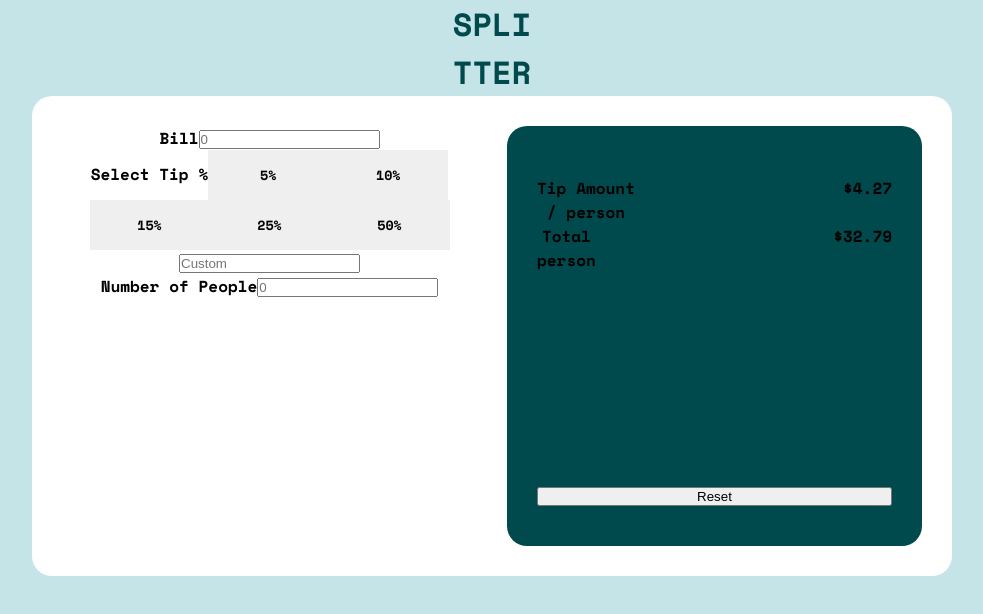
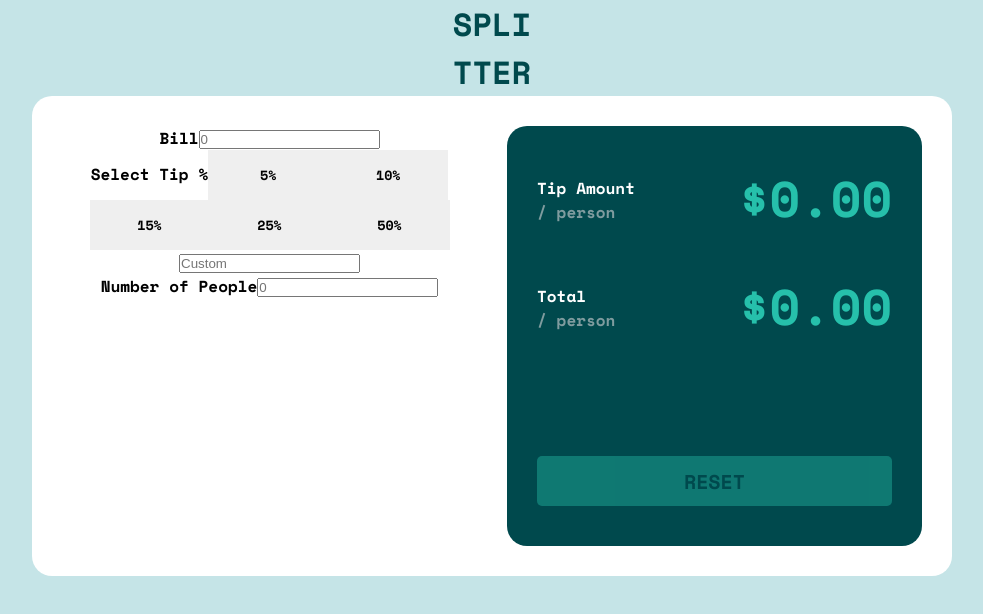
Before and after one commit to sandlerz/Tip-calculator-app-main, a React (Create React App) app: page / in a window 1280 px wide. Shown: the top 614 px of the page, without its empty margins (148-1131 px from the left). Built offline with nearby package versions, Linux system fonts and the light colour scheme.

Commit message:
funcionality almost done, working in styling

```diff
--- a/src/Components/Bill.js
+++ b/src/Components/Bill.js
@@ -1,14 +1,16 @@
-export default function Bill() {
+export default function Bill(props) {
+
   return (
     <div>
       <label htmlFor="bill">Bill</label>
       <input
-        type="text"
+        type="number"
         id="bill"
         placeholder="0"
-
+        name="bill"
+        value={props.bill}
+        onChange={props.handleBill}
       />
-
     </div>
   )
 }
--- a/src/Components/Calculator.js
+++ b/src/Components/Calculator.js
@@ -1,24 +1,68 @@
-import Bill from './Bill'
-import SelectTip from './SelectTip'
-import NumberOfPeople from './NumberOfPeople'
-import TipAmount from './TipAmount'
-import Total from './Total'
+import React, { useEffect, useState } from "react";
 
-import '../Style/calculator.css'
+import Bill from "./Bill";
+import SelectTip from "./SelectTip";
+import NumberOfPeople from "./NumberOfPeople";
+import TipAmount from "./TipAmount";
+import Total from "./Total";
+
+import "../Style/calculator.css";
 
 export default function Calculator() {
+  const [calculator, setCalculator] = useState({
+    bill: "",
+    tip: "",
+    numberOfPeople: "",
+    reset: false,
+  });
+
+  const handleCalculator = (event) => {
+    const { value, name } = event.target;
+    setCalculator((prev) => ({
+      ...prev,
+      reset: true,
+      [name]: Number(value),
+    }));
+  };
+
+  const reset = () => {
+    setCalculator({
+      bill: "",
+      tip: "",
+      numberOfPeople: "",
+      reset: false,
+    });
+  };
+
+  console.log()
+
+  const bill = calculator.bill;
+  const tip = calculator.tip;
+  const numberOfPeople = calculator.numberOfPeople;
+
+  const totalTip = (bill * tip) / 100;
+  const tipPerson = totalTip / numberOfPeople;
+
   return (
-    <div className='Calculator'>
-      <div className='left-container'>
-        <Bill />
-        <SelectTip />
-        <NumberOfPeople />
+    <div className="Calculator">
+      <div className="left-container">
+        <Bill handleBill={handleCalculator} bill={calculator.bill} />
+        <SelectTip handleTip={handleCalculator} tip={calculator.tip}/>
+        <NumberOfPeople handlePeople={handleCalculator} numberOfPeople={calculator.numberOfPeople}/>
       </div>
-      <div className='right-container'>
-        <TipAmount />
-        <Total />
-        <button className='reset'>Reset</button>
+      <div className="right-container">
+        <TipAmount result={tipPerson.toFixed(2)} />
+        <Total result={totalTip.toFixed(2)} />
+
+        { calculator.reset ?
+          <button onClick={reset} className="btn-reset">
+          Reset
+          </button> :
+          <button className="btn-reset-unselect">
+          Reset
+          </button>
+        }
       </div>
     </div>
-  )
+  );
 }
--- a/src/Components/NumberOfPeople.js
+++ b/src/Components/NumberOfPeople.js
@@ -1,12 +1,15 @@
-export default function NumberOfPeople(){
+export default function NumberOfPeople(props) {
   return (
     <div>
       <label htmlFor="numberOfPeople">Number of People</label>
       <input
-        type="text"
+        type="number"
         id="numberOfPeople"
         placeholder="0"
+        name="numberOfPeople"
+        value={props.numberOfPeople}
+        onChange={props.handlePeople}
       />
     </div>
-  )
+  );
 }
--- a/src/Components/SelectTip.js
+++ b/src/Components/SelectTip.js
@@ -1,36 +1,63 @@
-export default function SelectTip() {
+export default function SelectTip(props) {
+
   return (
     <div>
       <label htmlFor="selectTip">Select Tip %</label>
+
+      <button
+        value="5"
+        name="tip"
+        className="tip"
+        onClick={props.handleTip}
+      >5%</button>
+
+      <button
+        value="10"
+        name="tip"
+        className="tip"
+        onClick={props.handleTip}
+      >10%</button>
+
+      <button
+        value="15"
+        name="tip"
+        className="tip"
+        onClick={props.handleTip}
+      >15%</button>
+
+      <button
+        value="25"
+        name="tip"
+        className="tip"
+        onClick={props.handleTip}
+      >25%</button>
+
+      <button
+        value="50"
+        name="tip"
+        className="tip"
+        onClick={props.handleTip}
+      >50%</button>
+
+      {props.tip == "" ?
       <input
-        type="button"
-        value="5%"
-        className="tip"
+        type="number"
+        name="tip"
+        placeholder="Custom"
+        className="custom"
+        value={props.tip}
+        onChange={props.handleTip}
+      />:
+      <input
+        type="number"
+        name="tip"
+        placeholder="Custom"
+        className="custom"
+        value={props.tip}
+        onChange={props.handleTip}
       />
-      <input
-        type="button"
-        value="10%"
-        className="tip"
-      />
-      <input
-        type="button"
-        value="15%"
-        className="tip"
-      />
-      <input
-        type="button"
-        value="25%"
-        className="tip"
-      />
-      <input
-        type="button"
-        value="50%"
-        className="tip"
-      />
-      <input
-        type="text"
-        placeholder="Custom"
-      />
+      }
+
     </div>
   )
 }
--- a/src/Components/TipAmount.js
+++ b/src/Components/TipAmount.js
@@ -1,12 +1,13 @@
-export default function TipAmount() {
+export default function TipAmount(props) {
+
   return (
     <div className="TipAmount">
       <div>
-        <p>Tip Amount</p>
-        <p>/ person</p>
+        <p className="total-quantity">Tip Amount</p>
+        <p className="total-person">/ person</p>
       </div>
-      <div>
-        $4.27
+      <div className="total-result">
+        ${isNaN(props.result) ? "0.00" : props.result}
       </div>
     </div>
   )
--- a/src/Components/Total.js
+++ b/src/Components/Total.js
@@ -1,12 +1,13 @@
-export default function Total() {
+export default function Total(props) {
+
   return (
     <div className="Total">
       <div>
-        <p>Total</p>
-        <p>person</p>
+        <p className="total-quantity">Total</p>
+        <p className="total-person">/ person</p>
       </div>
-      <div>
-        $32.79
+      <div className="total-result">
+        ${props.result ? props.result : "0.00"}
       </div>
     </div>
   )
--- a/src/Style/calculator.css
+++ b/src/Style/calculator.css
@@ -9,22 +9,12 @@
   padding: 3rem;
 }
 
+/* LEFT CONTAINER */
+
 .left-container{
   height: 42rem;
   width: 41.5rem;
   border-radius: 2rem;
-}
-
-.right-container{
-  background-color: var(--Very-dark-cyan);
-  min-height: 42rem;
-  height: 42rem;
-  width: 41.5rem;
-  border-radius: 2rem;
-  padding: 5rem 3rem 4rem;
-  display: flex;
-  flex-direction: column;
-
 }
 
 .tip{
@@ -39,9 +29,19 @@
   background-color: white;
 }
 
-.TipAmount{
+/* RIGHT CONTAINER */
+
+.right-container{
+  background-color: var(--Very-dark-cyan);
+  min-height: 42rem;
+  height: 42rem;
+  width: 41.5rem;
+  border-radius: 2rem;
+  padding: 5rem 3rem 4rem;
   display: flex;
-  justify-content: space-between;
+  flex-direction: column;
+  gap: 6rem;
+  text-align: left;
 }
 
 .Total{
@@ -49,6 +49,55 @@
   justify-content: space-between;
 }
 
-.reset{
+.TipAmount{
+  display: flex;
+  justify-content: space-between;
+}
+
+
+.total-quantity{
+  color: var(--White);
+}
+
+.total-person{
+  color: var(--Grayish-cyan);
+}
+
+.total-result{
+  color: var(--Strong-cyan);
+  font-size: 5rem;
+  line-height: 4.5rem;
+}
+
+.btn-reset{
   margin-top: auto;
+  border: none;
+  height: 5rem;
+  font-family: 'Space Mono', monospace;
+  font-size: 2rem;
+  font-weight: 700;
+  text-transform: uppercase;
+  border-radius: 0.5rem;
+  background-color: var(--Strong-cyan);
+  cursor: pointer;
+  color: var(--Very-dark-cyan);
 }
+
+.btn-reset:hover{
+  background-color: var(--Light-grayish-cyan);
+  transition: background 0.1s;
+}
+
+.btn-reset-unselect{
+  margin-top: auto;
+  border: none;
+  height: 5rem;
+  font-family: 'Space Mono', monospace;
+  font-size: 2rem;
+  font-weight: 700;
+  text-transform: uppercase;
+  border-radius: 0.5rem;
+  background-color: var(--Strong-cyan);
+  color: var(--Very-dark-cyan);
+  opacity: 0.4;
+}
```
